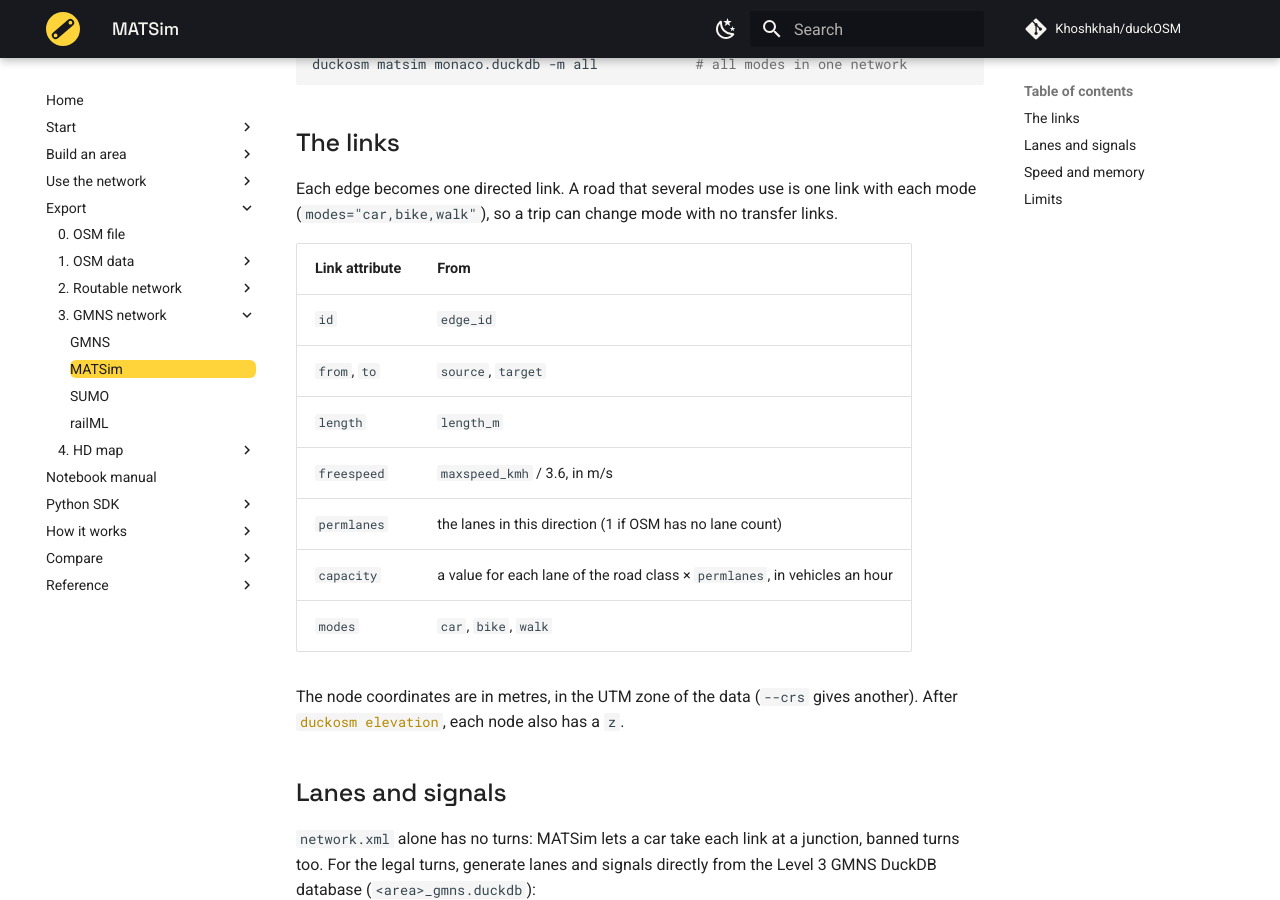
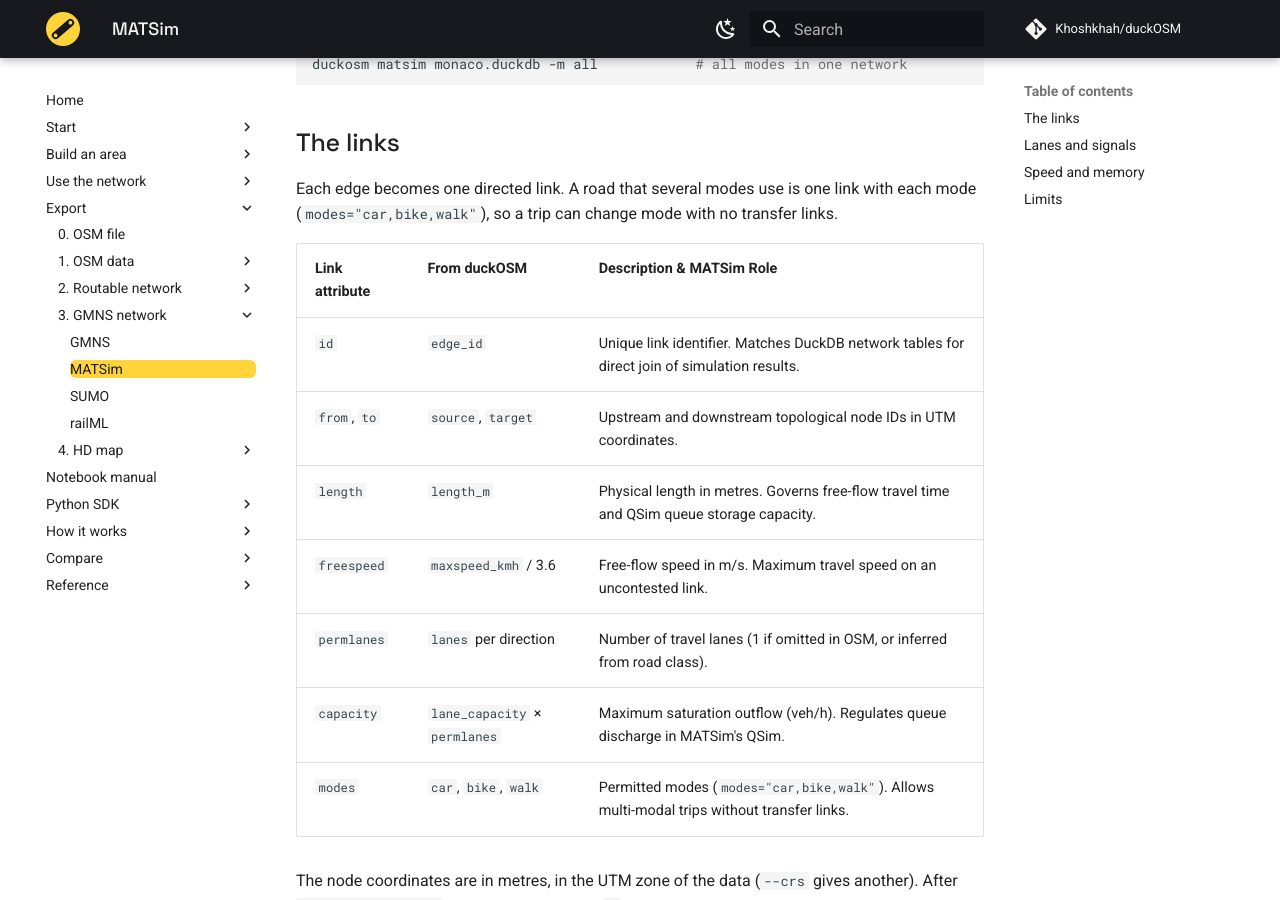
Before and after one commit to Khoshkhah/duckOSM, an MkDocs documentation site: the page built from docs/exports/matsim.md, in a window 1280 px wide and 900 px high, scrolled down 514 px. Built offline with MkDocs 1.6.1 and Material for MkDocs 9.7.7, drawn with Linux system fonts in a browser that asks for light colours; comment, search, counter and statistics services are not loaded.

Commit message:
docs(matsim): add description and simulation role for MATSim link attributes

```diff
--- a/docs/exports/matsim.md
+++ b/docs/exports/matsim.md
@@ -19,15 +19,15 @@ duckosm matsim monaco.duckdb -m all            # all modes in one network
 Each edge becomes one directed link. A road that several modes use is one link with each mode (`modes="car,bike,walk"`),
 so a trip can change mode with no transfer links.
 
-| Link attribute | From |
-|---|---|
-| `id` | `edge_id` |
-| `from`, `to` | `source`, `target` |
-| `length` | `length_m` |
-| `freespeed` | `maxspeed_kmh` / 3.6, in m/s |
-| `permlanes` | the lanes in this direction (1 if OSM has no lane count) |
-| `capacity` | a value for each lane of the road class × `permlanes`, in vehicles an hour |
-| `modes` | `car`, `bike`, `walk` |
+| Link attribute | From duckOSM | Description & MATSim Role |
+|---|---|---|
+| `id` | `edge_id` | Unique link identifier. Matches DuckDB network tables for direct join of simulation results. |
+| `from`, `to` | `source`, `target` | Upstream and downstream topological node IDs in UTM coordinates. |
+| `length` | `length_m` | Physical length in metres. Governs free-flow travel time and QSim queue storage capacity. |
+| `freespeed` | `maxspeed_kmh` / 3.6 | Free-flow speed in m/s. Maximum travel speed on an uncontested link. |
+| `permlanes` | `lanes` per direction | Number of travel lanes (1 if omitted in OSM, or inferred from road class). |
+| `capacity` | `lane_capacity` × `permlanes` | Maximum saturation outflow (veh/h). Regulates queue discharge in MATSim's QSim. |
+| `modes` | `car`, `bike`, `walk` | Permitted modes (`modes="car,bike,walk"`). Allows multi-modal trips without transfer links. |
 
 The node coordinates are in metres, in the UTM zone of the data (`--crs` gives another). After
 [`duckosm elevation`](../guides/elevation.md), each node also has a `z`.
```
